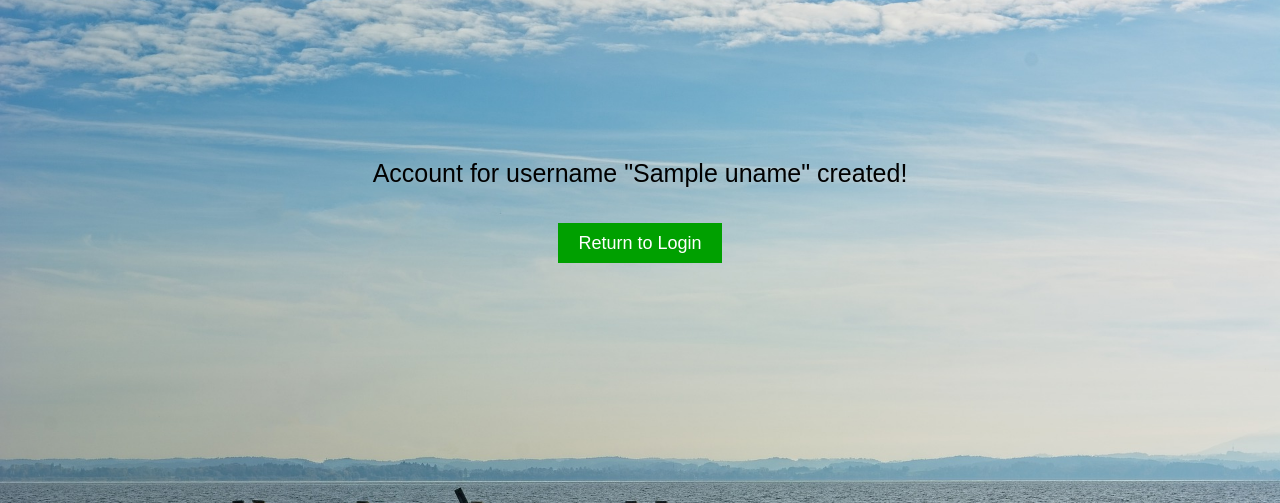
After one commit to swgee/boardlock, a Flask app: template password-manager/templates/signup-successful.html in a window 1280 px wide. The commit adds this page. Shown: the top 503 px of the page. Run offline with Flask 2, Linux system fonts and the light colour scheme; the template is opened without the code that fills it: most values are stand-ins (such as "Sample title", 1, 10 or a date in 2020).

Commit message:
Signup backend finished

```diff
--- a/password-manager/app.py
+++ b/password-manager/app.py
@@ -1,8 +1,11 @@
 from flask import Flask, render_template, request, send_from_directory
-from authentication.createaccount import *
+from authentication.create_account import store_credentials
+from config import addresses
 import os
 
 app = Flask(__name__)
+address = addresses['l']
+
 
 @app.route('/favicon.ico')
 def return_icon():
@@ -10,17 +13,18 @@ def return_icon():
 
 @app.route('/')
 def landing_page():
-    return render_template('landing-page.html')
+    return render_template('landing-page.html', link=address)
+
 
 @app.route('/signup', methods=['GET', 'POST'])
 def signup_page():
     if request.method == 'POST':  # First step should be server-side password validation/form fuzzing (TBC)
         username, password = request.form['username'], request.form['password']
-        if username_available(username) is True:
-            store_credentials(username, password)
+        if store_credentials(username, password) is False:
+            return render_template('signup-page.html', error='Username is unavailable.', link=address)
         else:
-            return render_template('signup-page.html', error='Username is unavailable.')
-    return render_template('signup-page.html', error='')
+            return render_template('/signup-successful.html', uname=username, link=address)
+    return render_template('signup-page.html', error='', link=address)
 
 
 if __name__ == '__main__':
--- a/password-manager/authentication/createaccount.py
+++ /dev/null
@@ -1,5 +0,0 @@
-def username_available(username):
-    return False
-
-def store_credentials(username, password):
-    return True
--- a/password-manager/static/css/signup-page.css
+++ b/password-manager/static/css/signup-page.css
@@ -66,6 +66,7 @@ body {
     text-align: center;
     margin: 0 auto;
     line-height: 6px;
+    font-weight: bold;
 }
 .signup .requirement-container p {
     display: inline-block;
@@ -82,6 +83,5 @@ body {
 .post-error {
     text-align: center;
     font-size: 16px;
-    color: red;
     line-height: 0;
 }
--- a/password-manager/templates/landing-page.html
+++ b/password-manager/templates/landing-page.html
@@ -18,6 +18,7 @@
     </div>
     <div class="img-container"><img alt="background" src="/static/images/landing-page.png"></div>
     <div class="form-container">
+        <p style="position: relative; bottom: 20px; line-height: 0; font-family: Arial, serif; font-size: 18px">{{message}}</p>
         <form action="/" method="post">
             <label for="username"><b>Username</b></label>
             <input id="username" type="text" required>
@@ -25,10 +26,10 @@
             <input id="password" type="password" required>
             <button type="submit">Login</button>
         </form>
-	<! href="http://127.0.0.1:5000/signup" class="button" style="text-decoration: none" Create New Account >
-        <a href="https://benkofman.com/signup" class="button" style="text-decoration: none">Create New Account</a>
+        <a id="signup" class="button" style="text-decoration: none">Create New Account</a>
     </div>
 </div>
+<script> document.getElementById("signup").href = '{{link}}/signup'; </script>
 </body>
 
 </html>
--- /dev/null
+++ b/password-manager/templates/signup-successful.html
@@ -0,0 +1,42 @@
+<!DOCTYPE html>
+<html lang="en">
+<head>
+    <meta charset="UTF-8">
+    <title>BoardWalk - Signup</title>
+    <style>
+        a {
+            font-family: Arial, serif;
+            font-size: 18px;
+            padding: 10px 20px;
+            background-color: rgba(0,160,0,1);
+            color: white;
+            cursor: pointer;
+            outline: none;
+            border: none;
+        }
+        a:hover {
+            opacity: 0.8;
+        }
+        body {
+            font-family: Arial, serif;
+            background: lightblue url("/static/images/boardwalk.jpg") no-repeat center center fixed;
+            -moz-background-size: cover;
+            -webkit-background-size: cover;
+            -o-background-size: cover;
+            background-size: cover;
+        }
+        div {
+            text-align: center;
+            margin: 0 auto;
+            padding-top: 10%;
+        }
+    </style>
+</head>
+<body>
+<div>
+    <p style="padding-bottom: 20px; font-size: 25px">Account for username "{{uname}}" created!</p>
+    <a id="login" class="button" style="text-decoration: none">Return to Login</a>
+</div>
+    <script> document.getElementById('login').href = '{{link}}'; </script>
+</body>
+</html>
```
Also changed, not shown: password-manager/authentication/create_account.py (added, +22 -0 lines), password-manager/templates/signup-page.html (+7 -4 lines), password-manager/static/images/secured-lock.png.
